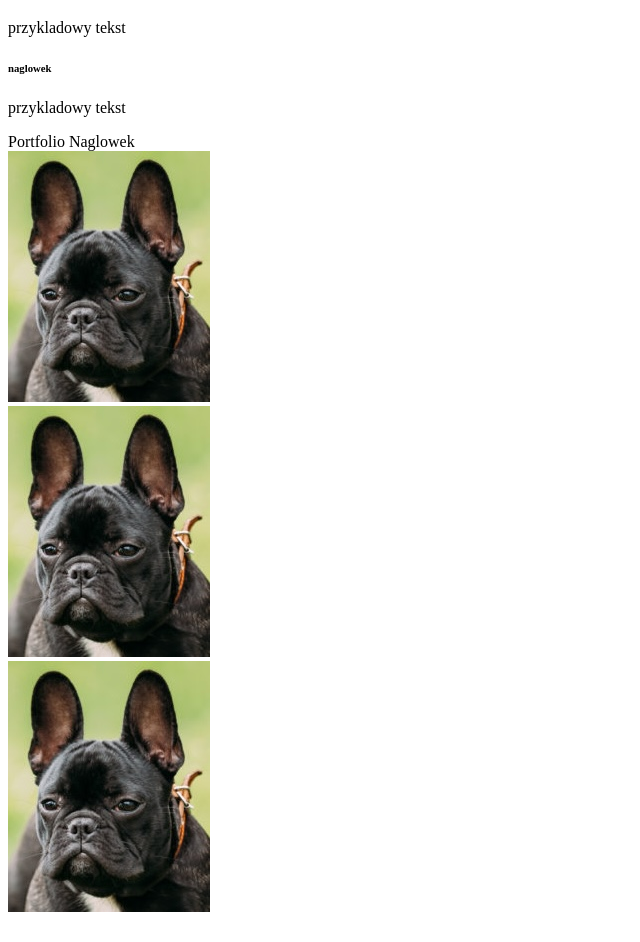
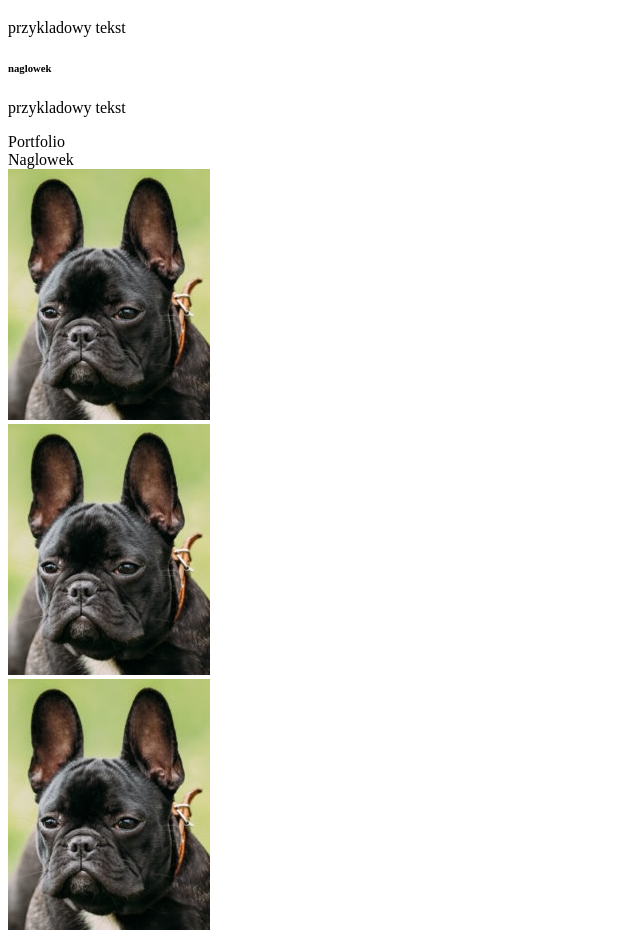
Before and after one commit to gorskik/strona, a plain HTML site: page index.html in a window 1280 px wide. Shown: the part 486-1428 px from the top of the page, without its empty margins (0-640 px from the left). Drawn offline with Linux system fonts and the light colour scheme.

Commit message:
portofolio

```diff
--- a/index.html
+++ b/index.html
@@ -29,7 +29,8 @@
         <div class="skill" ></div><h6>naglowek</h6> <p>przykladowy tekst</p>
     </section>
 
-    <section>Portfolio
+    <section>
+        <header>Portfolio</header>
         <h7>Naglowek</h7>
         <div class="Portfolio-item" ></div><img src="img/buldog-francuski.jpg" alt="pies" />
         <div class="Portfolio-item" ></div><img src="img/buldog-francuski.jpg" alt="pies" />
```
